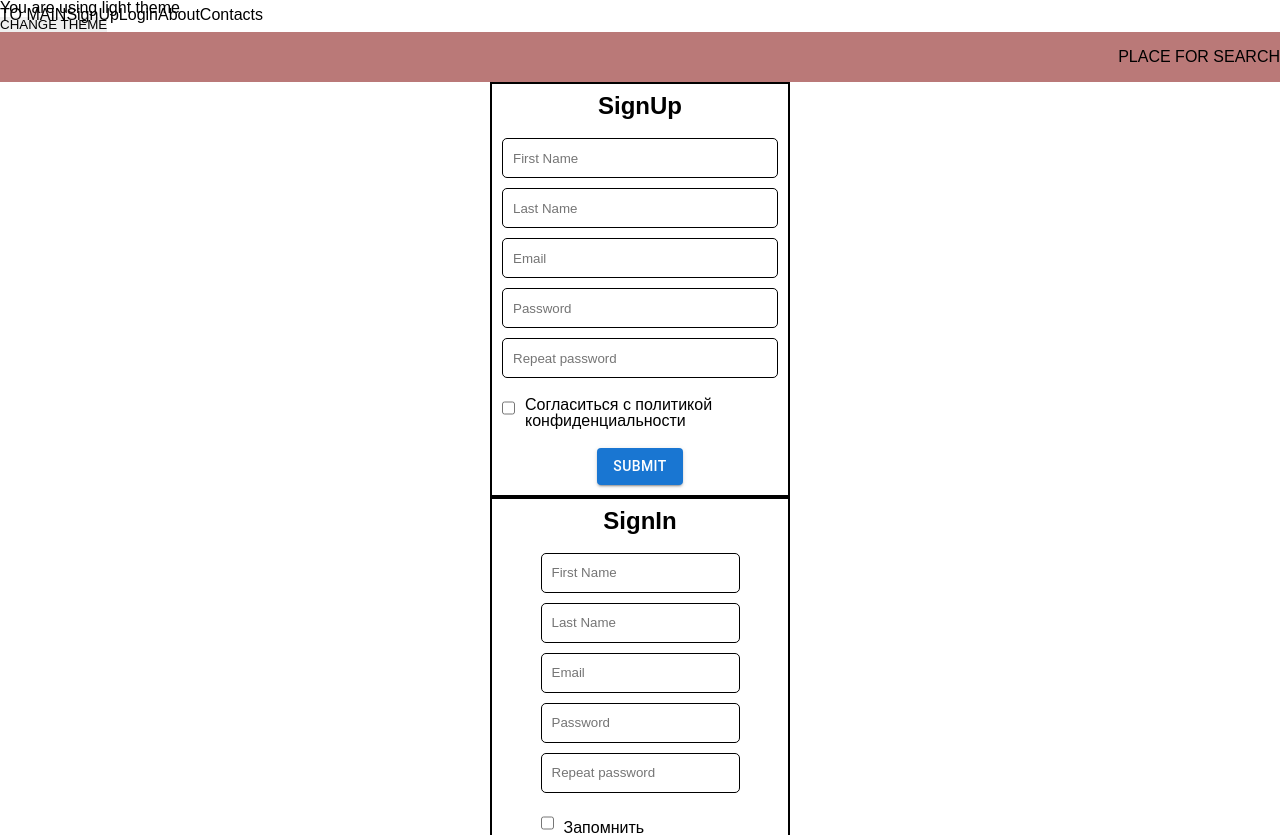
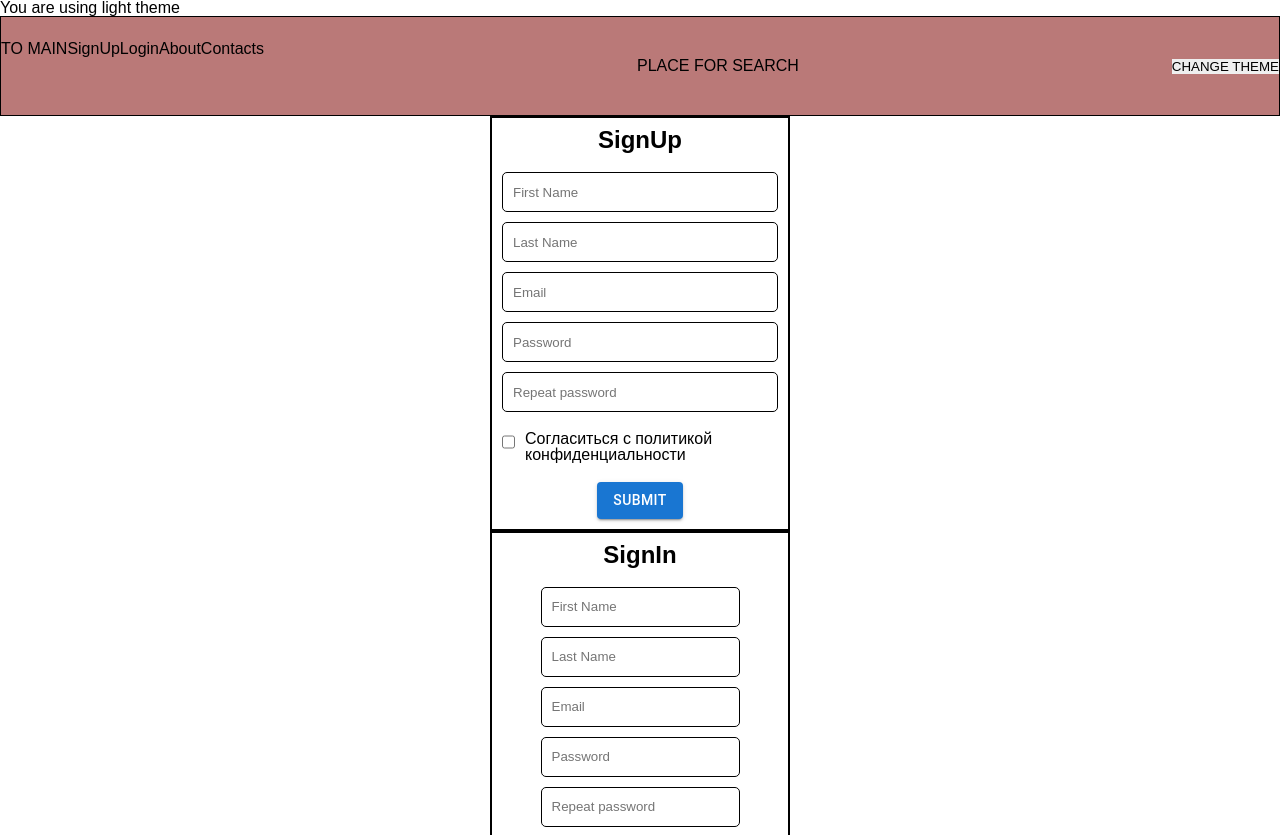
Before and after one commit to VladT8/movies, a React (Create React App) app in the folder movies/: page / in a window 1280 px wide. Shown: the top 835 px of the page. Built offline with nearby package versions, Linux system fonts and the light colour scheme.

Commit message:
button change theme to Header component

```diff
--- a/movies/src/App.tsx
+++ b/movies/src/App.tsx
@@ -1,4 +1,4 @@
-import React, { useState } from "react";
+import React, { useContext, useState } from "react";
 import { BrowserRouter as Router, Routes, Route } from "react-router-dom";
 
 import { ThemeContext } from "./components/themeContext";
@@ -12,16 +12,8 @@ import { SignUpComponent } from "./components/ui/auth/SignUp";
 
 function App() {
   const [theme, setTheme] = useState<ThemeType>("light");
-
   const changeTheme = () => {
-    switch (theme) {
-      case "light":
-        setTheme("dark");
-        break;
-      case "dark":
-        setTheme("light");
-        break;
-    }
+    setTheme((prevTheme) => (prevTheme === "light" ? "dark" : "light"));
   };
 
   return (
@@ -31,8 +23,7 @@ function App() {
       <Router>
         <div className="App">
           <h2>You are using {theme} theme</h2>
-          <button onClick={changeTheme}>CHANGE THEME</button>
-          <Header />
+          <Header changeTheme={changeTheme}/>
           <SignUpComponent formName={"SignUp"} />
           <SignInComponent formName={"SignIn"} />
           <Routes>
--- a/movies/src/components/ui/header/header.styles.ts
+++ b/movies/src/components/ui/header/header.styles.ts
@@ -8,10 +8,11 @@ interface HeaderContainerProps {
 
 export const HeaderContainer = styled.header<HeaderContainerProps>`
   width: 100%;
-  height: 50px;
+  height: 100px;
   display: flex;
   justify-content: space-between;
   align-items: center;
+  border: 1px solid black;
   background-color: ${({ theme }) => theme?.background};
   color: ${({ theme }) => theme?.text};
 `;
@@ -32,7 +33,7 @@ export const NavUl = styled.ul<HeaderContainerProps>`
 `;
 
 export const NavLi = styled.li<HeaderContainerProps>`
-  height: 100px;
+  height: 50px;
   cursor: pointer;
   background-color: ${({ theme }) => theme?.background};
   color: ${({ theme }) => theme?.text};
--- a/movies/src/components/ui/header/header.tsx
+++ b/movies/src/components/ui/header/header.tsx
@@ -1,4 +1,4 @@
-import React, { FC, useContext } from "react";
+import React, { FC, useContext, useState } from "react";
 import {
   HeaderContainer,
   NavLi,
@@ -8,13 +8,18 @@ import {
 import { Link } from "react-router-dom";
 import { ThemeContext } from "../../themeContext";
 import { ChangeThemeButton } from "../themeToggle/themeToggle";
+import { ThemeType } from "../../themeContext/themes";
 
 interface HeaderContainerProps {
   nav?: string;
+  children?: any;
+  changeTheme: () => void;
 }
 
-export const Header: FC<HeaderContainerProps> = ({ nav }) => {
+export const Header: FC<HeaderContainerProps> = ({ nav, changeTheme }) => {
   const themeContextData = useContext(ThemeContext);
+
+  const [theme, setTheme] = useState<ThemeType>("light");
 
   return (
     <HeaderContainer
@@ -22,6 +27,7 @@ export const Header: FC<HeaderContainerProps> = ({ nav }) => {
       myTheme={themeContextData.currentTheme}
     >
       <NavigationContainer>
+        <NavUl>
           <NavLi>
             <Link to="/">TO MAIN</Link>
           </NavLi>
@@ -37,8 +43,10 @@ export const Header: FC<HeaderContainerProps> = ({ nav }) => {
           <NavLi>
             <Link to="/">Contacts</Link>
           </NavLi>
+        </NavUl>
       </NavigationContainer>
       <div className="search">PLACE FOR SEARCH</div>
+      <button onClick={changeTheme}>CHANGE THEME</button>
     </HeaderContainer>
   );
 };
```
Lines whose indentation alone changed are shown as unchanged.
